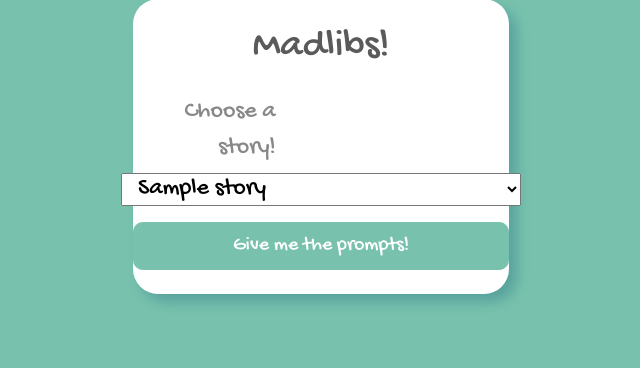
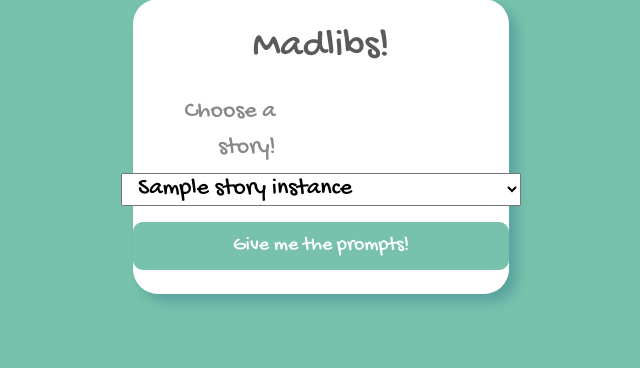
Before and after one commit to hannahanela/flask-madlibs, a Flask app: template templates/selection.html in a window 1280 px wide. Shown: the part 254-622 px from the top of the page, without its empty margins (319-959 px from the left). Run offline with Flask 2, Linux system fonts and the light colour scheme; the template is opened without the code that fills it: most values are stand-ins (such as "Sample title", 1, 10 or a date in 2020).

Commit message:
Refactored loop to unpack key/value pair for option input.

```diff
--- a/templates/selection.html
+++ b/templates/selection.html
@@ -11,8 +11,8 @@
   <div class="mb-3 row">
     <label class="col-5 col-form-label text-end" for="story-select">Choose a story!</label>
       <select name="story" required id="story-select">
-        {% for story in stories%}
-        <option value={{story}}>{{story[name]}}</option>
+        {% for (key, story_instance) in stories.items() %}
+        <option value={{key}}>{{ story_instance.name }}</option>
         {% endfor %}
       </select>
   </div>
```
